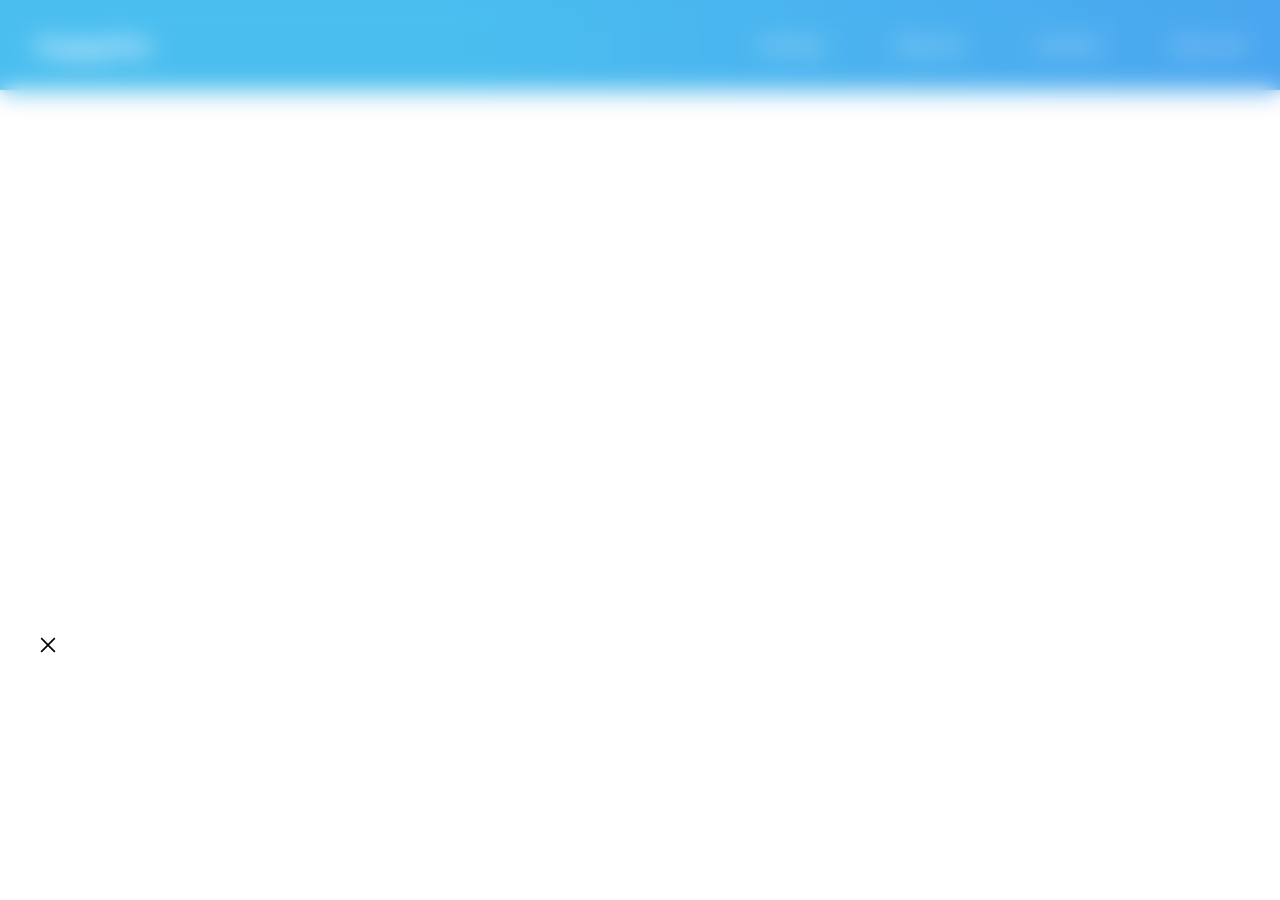
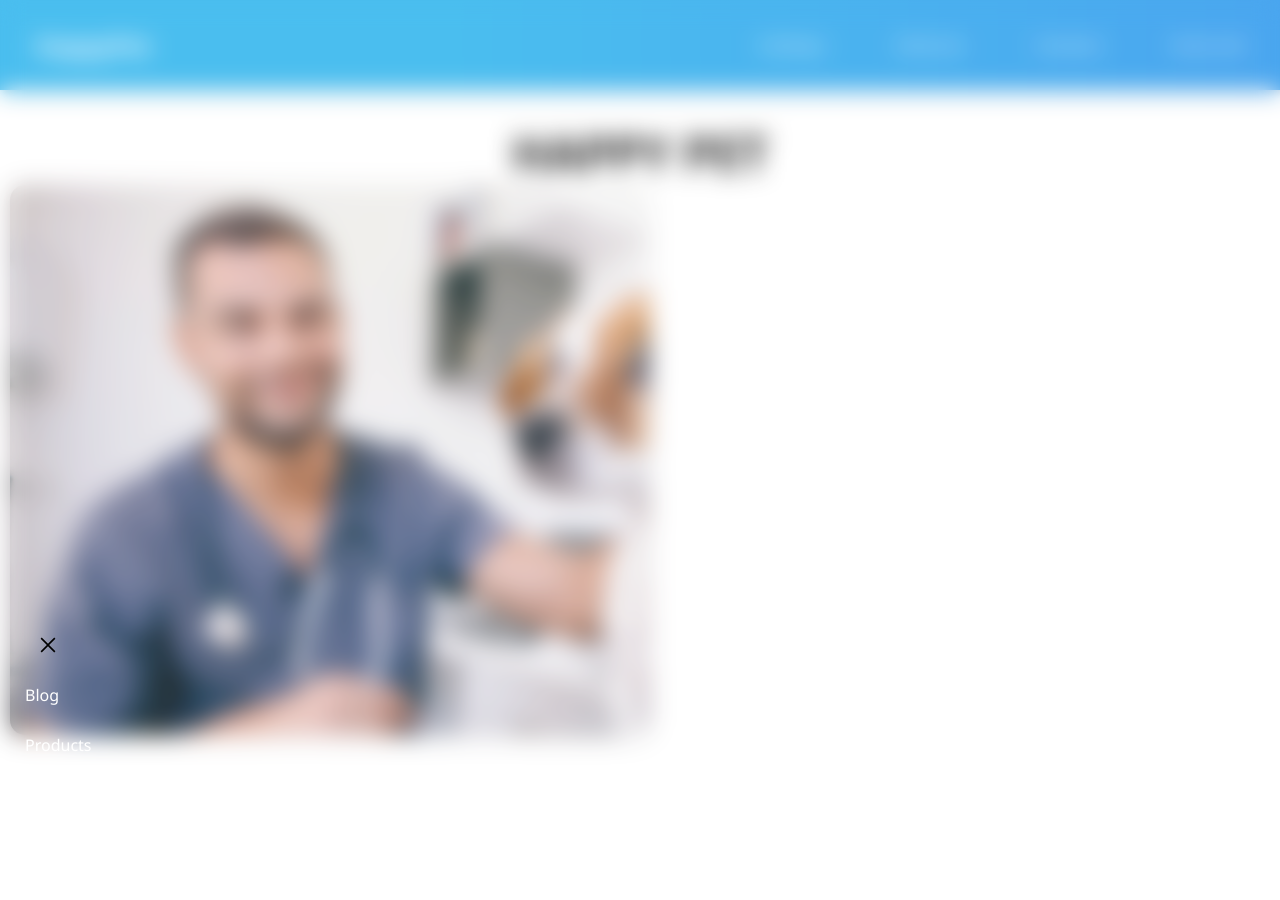
Before and after one commit to cerofour/HappyPet, a PHP site: page / in a window 1280 px wide. Run offline with PHP 8.4, Linux system fonts and the light colour scheme.

Commit message:
Image carousel implemented - Needs to be improved

```diff
--- a/www/index.html
+++ b/www/index.html
@@ -25,6 +25,15 @@
       		<li class="menu-button" onclick=showSidebar()><a href="#"><svg xmlns="http://www.w3.org/2000/svg" height="26" viewBox="0 96 960 960" width="26"><path d="M120 816v-60h720v60H120Zm0-210v-60h720v60H120Zm0-210v-60h720v60H120Z"/></svg></a></li>
 		</ul>
 	</nav>
+	<h1 id="title">HAPPY PET</h1>
+	<div class="carousel">
+		<div class="carousel-inner">
+			<img class="carousel-item" src="img/dv.png" alt="Imagen 1">
+			<img class="carousel-item" src="img/dv.png" alt="Imagen 2">
+			<img class="carousel-item" src="img/dv.png" alt="Imagen 3">
+		</div>
+	</div>
+
 </body>
 
 <script src="scripts.js"></script>
--- a/www/scripts.js
+++ b/www/scripts.js
@@ -7,3 +7,28 @@
     const sidebar = document.querySelector('.sidebar');
     sidebar.style.display = 'none';
 }
+
+class Carousel{
+
+    constructor(){
+        this.currentSlide = 0;
+        this.slides = document.querySelectorAll('.carousel-item');
+        this.totalSlides = this.slides.length;
+        this.nextSlide = this.nextSlide.bind(this);
+    }
+
+    nextSlide(){
+        this.slides[this.currentSlide].classList.remove('active');
+        if(this.currentSlide === this.totalSlides-1) this.currentSlide = 0;
+        else this.currentSlide++;
+        this.slides[this.currentSlide].classList.add('active');
+        document.querySelector('.carousel-inner')
+            .style.transform = `translateX(-${this.currentSlide * 100}%)`;
+    }
+
+
+}
+
+const carousel = new Carousel();
+
+setInterval(carousel.nextSlide, 3000);
--- a/www/style.css
+++ b/www/style.css
@@ -61,6 +61,35 @@
 	font-size: x-large;
 }
 
+#title{
+	text-align: center;
+	font-weight: bold;
+	font-size: 3em;
+	margin-top: 30px;
+}
+
+.carousel{
+	width: 50%;
+	height: auto;
+	left: 0;
+	margin-left: 10px;
+	border-radius: 15px;
+	box-shadow: 0 4px 10px rgba(0, 0, 0, 0.1);
+	overflow: hidden;
+}
+
+.carousel-inner{
+	display: flex;
+	transition: transform 0.5s ease-in-out;
+}
+
+.carousel-item{
+	flex: 0 0 auto;
+	min-width: 100%;
+	display: block;
+}
+
+
 .sidebar{
 	position: fixed;
 	top: 0;
```
Also changed, not shown: www/img/dv.png (added).
